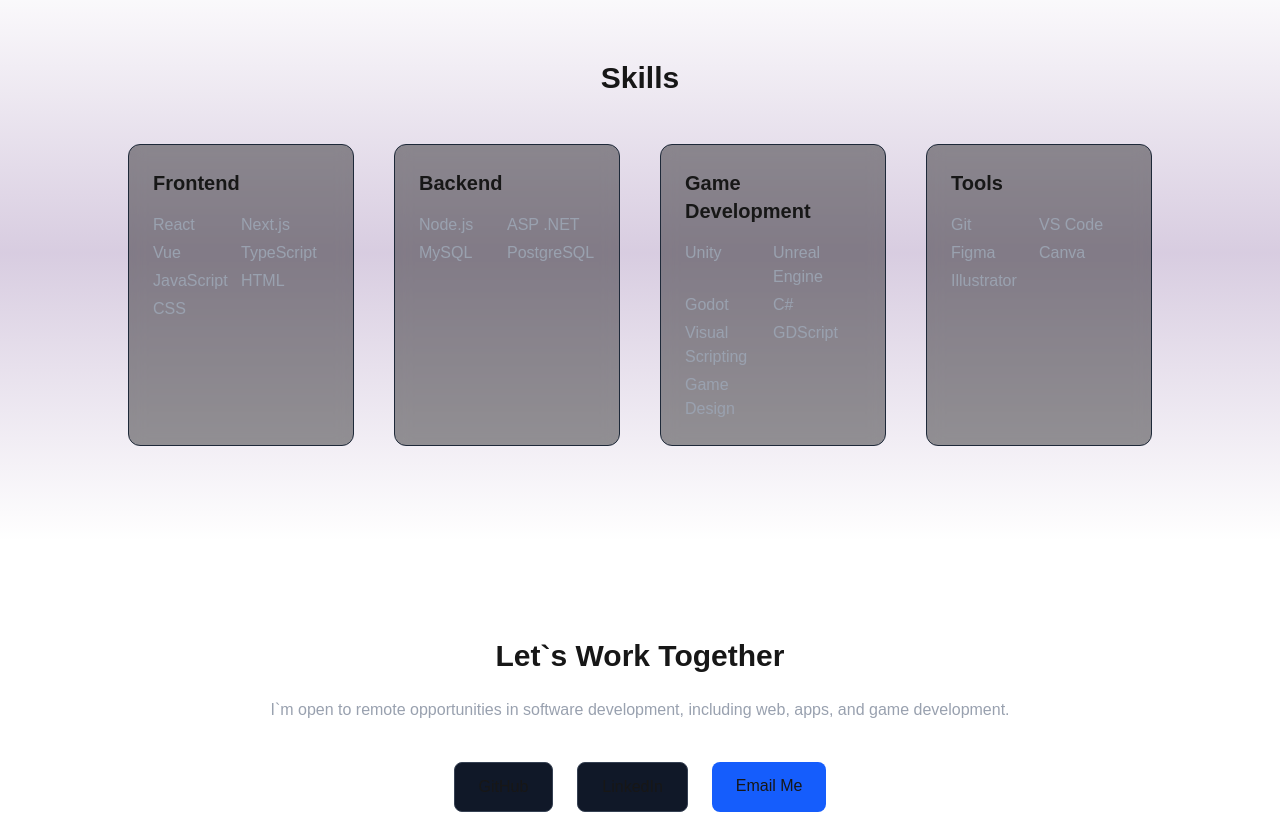
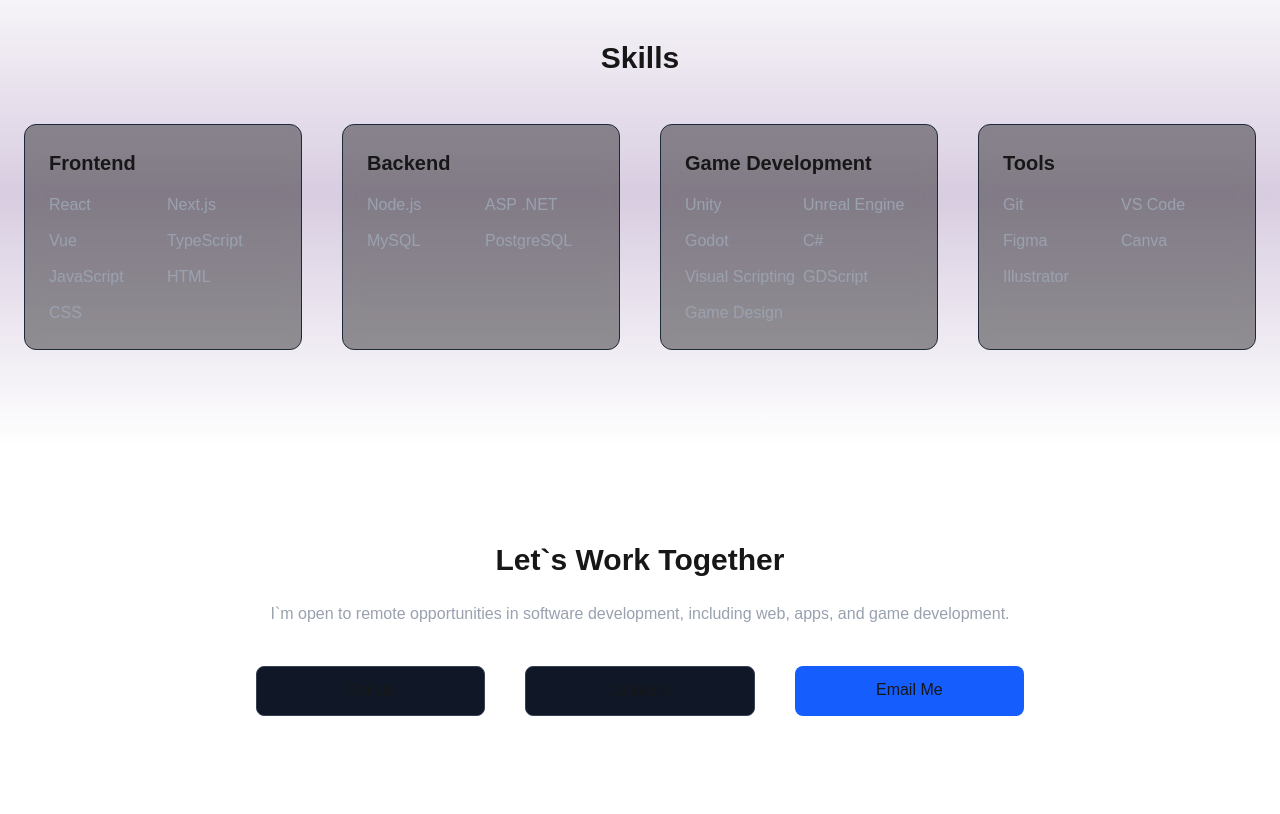
Before and after one commit to Raiduts/portfolio-frontend, a Next.js app: page / in a window 1280 px wide. Shown: the part 1920-2734 px from the top of the page. Built offline with nearby package versions, Linux system fonts and the light colour scheme; no server answers; the database is empty.

Commit message:
update responsivities

```diff
--- a/components/Contact.tsx
+++ b/components/Contact.tsx
@@ -13,7 +13,7 @@
           including web, apps, and game development.
         </p>
 
-        <div className="flex justify-center gap-6">
+        <div className="grid md:grid-cols-3 gap-10 mx-auto">
 
           <a
             href="https://github.com/raiduts"
--- a/components/Projects.tsx
+++ b/components/Projects.tsx
@@ -43,12 +43,13 @@
         Featured Projects
       </h2>
 
-      {loading ? ( // ✅ loading state
+      {
+      loading ? ( // ✅ loading state
         <div className="flex justify-center items-center h-64">
           <div className="w-10 h-10 border-2 border-purple-500/30 border-t-purple-400 rounded-full animate-spin"></div>
         </div>
       ) : (
-        <div className="grid md:grid-cols-3 gap-10 w-300 max-w-5xl mx-auto">
+        <div className="grid md:grid-cols-3 gap-10 mx-auto">
           {/* ✅ pake spread biar lebih clean */}
           <ProjectCard {...featuredProject} />
 
@@ -56,7 +57,9 @@
             <ProjectCard key={project.id} {...project} />
           ))}
         </div>
-      )}
+      )
+      }
+
     </section>
   )
 }
--- a/components/Skills.tsx
+++ b/components/Skills.tsx
@@ -15,7 +15,7 @@
         Skills
       </h2>
 
-      <div className="grid md:grid-cols-4 gap-10 max-w-5xl mx-auto">
+      <div className="grid md:grid-cols-4 gap-10 mx-auto">
 
         <SkillColumn title="Frontend" skills={frontend} />
 
@@ -45,7 +45,7 @@
         {title}
       </h3>
 
-      <ul className="space-y-1 text-gray-400 grid md:grid-cols-2">
+      <ul className="space-y-1 text-gray-400 grid md:grid-cols-2 gap-2">
         {skills.map((skill, index) => (
           <li key={index}>
                 {skill}
```
